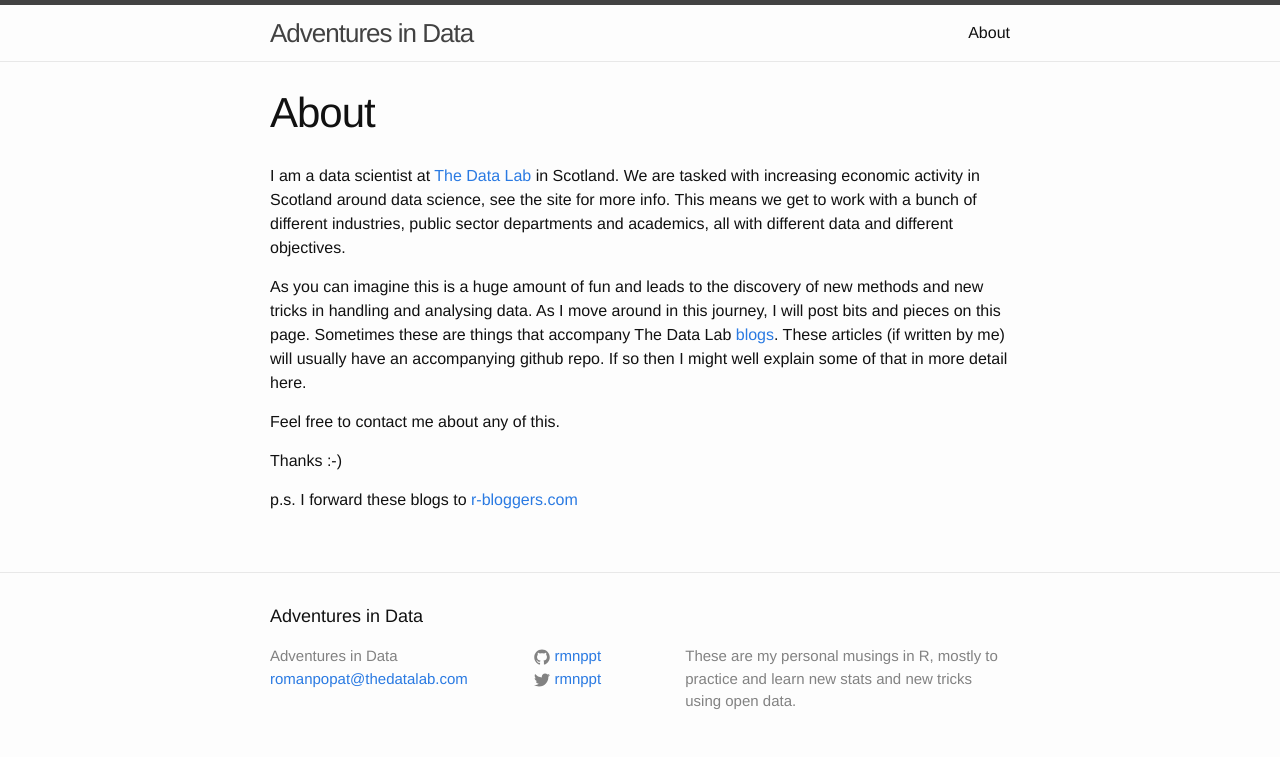
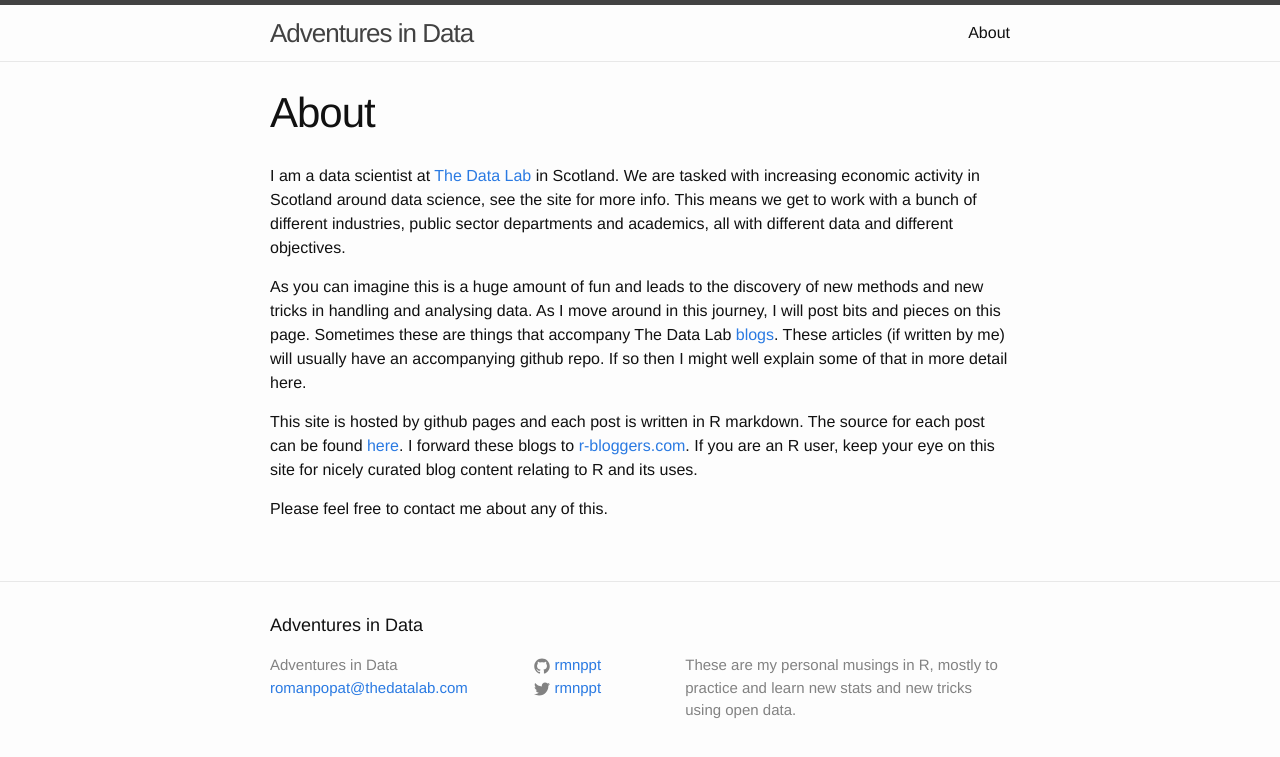
Before and after one commit to rmnppt/rmnppt.github.io, a Jekyll site: the page built from about.md, in a window 1280 px wide. Shown: the top 757 px of the page. Built offline with Jekyll 4.4.1, drawn with Linux system fonts in a browser that asks for light colours; Markdown is read by kramdown in place of the engine named in the settings.

Commit message:
edits to about page

```diff
--- a/about.md
+++ b/about.md
@@ -8,9 +8,6 @@ I am a data scientist at [The Data Lab](http://thedatalab.com) in Scotland. We a
 
 As you can imagine this is a huge amount of fun and leads to the discovery of new methods and new tricks in handling and analysing data. As I move around in this journey, I will post bits and pieces on this page. Sometimes these are things that accompany The Data Lab [blogs](http://thedatalab.com/news). These articles (if written by me) will usually have an accompanying github repo. If so then I might well explain some of that in more detail here.
 
-Feel free to contact me about any of this.
+This site is hosted by github pages and each post is written in R markdown. The source for each post can be found [here](https://github.com/rmnppt/rmnppt.github.io/tree/master/_source). I forward these blogs to [r-bloggers.com](http://r-bloggers.com). If you are an R user, keep your eye on this site for nicely curated blog content relating to R and its uses.
 
-Thanks
-:-)
-
-p.s. I forward these blogs to [r-bloggers.com](http://r-bloggers.com)
+Please feel free to contact me about any of this.
```
